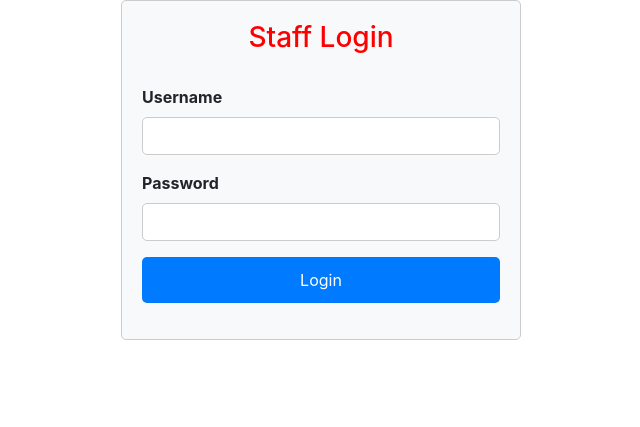
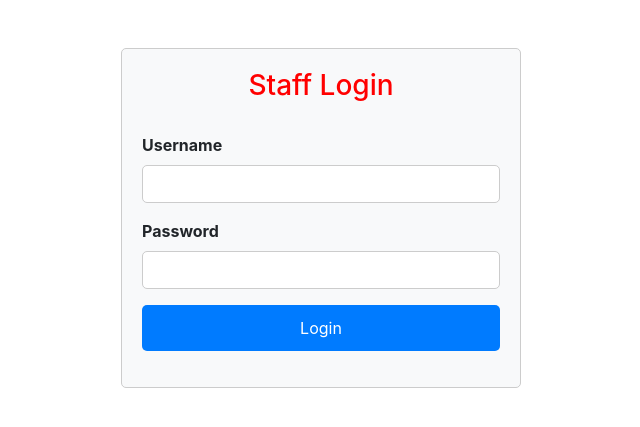
Before and after one commit to AarushTewari/SUTT-Task, a Django app: page /staff_login in a window 1280 px wide. Shown: the top 427 px of the page, without its empty margins (319-959 px from the left). Run offline with Django 4.2, Linux system fonts and the light colour scheme; some libraries are stand-ins or nearby versions.

Commit message:
Update staff_login.html

```diff
--- a/Templates/staff_login.html
+++ b/Templates/staff_login.html
@@ -54,15 +54,9 @@
 <body>
     <div class="container">
         <div class="row justify-content-center">
-            <div class="col-md-6">
+            <div class="col-md-6 mt-5">
                 <div class="form-container">
                     <h3>Staff Login</h3>
-                    {% for message in messages %}
-                    <div class="alert alert-danger" role="alert">
-                        {{ message }}
-                    </div>
-                    {% endfor %}
-
                     <form action="staff_login" method="POST">
                         {% csrf_token %}
                         <div class="form-group">
```
